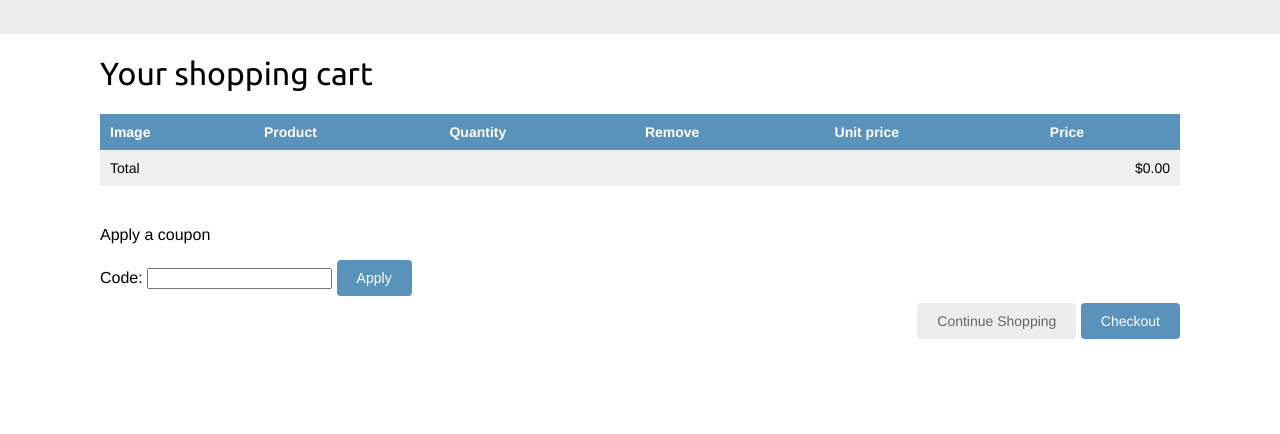
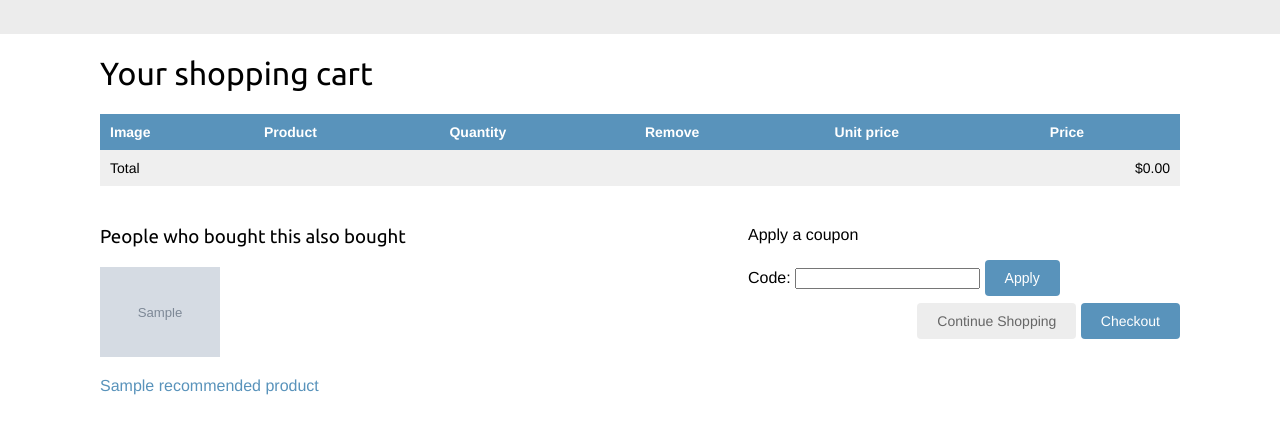
Before and after one commit to MoazSamy/Django-By-Example, a Django app: template Online Shop project/cart/templates/cart/detail.html in a window 1280 px wide. Shown: the part 46-480 px from the top of the page. Run offline with Django 4.2, Linux system fonts and the light colour scheme; tables that the repository leaves empty hold one stand-in row (values such as "Sample post"); the template is opened without the code that fills it: values that come from a table or form of the project are taken from there, most other values are stand-ins (such as "Sample title", 1, 10 or a date in 2020); grey boxes marked "Sample" are stand-in pictures; parts of the project's set-up code (start-up, migrations or seed data) failed here and were passed over; some libraries are stand-ins or nearby versions.

Commit message:
Add recommendations to the cart detail template

```diff
--- a/Online Shop project/cart/templates/cart/detail.html
+++ b/Online Shop project/cart/templates/cart/detail.html
@@ -71,6 +71,23 @@
             </tr>
         </tbody>
     </table>
+    {% if recommended_products %}
+        <div class="recommendations cart">
+            <h3>People who bought this also bought</h3>
+            {% for p in recommended_products %}
+                <div class="item">
+                    <a href="{{p.get_absolute_url}}">
+                        <img src="{% if p.image %} {{p.image.url}} {% else %} {% static 'img/no_image.jpg' %} {% endif %}">
+                    </a>
+                    <p>
+                        <a href="{{p.get_absolute_url}}">
+                            {{p.name}}
+                        </a>
+                    </p>
+                </div>
+            {% endfor %}
+        </div>
+    {% endif %}
     <p>Apply a coupon</p>
     <form action="{% url 'coupons:apply' %}" method="POST">
         {{coupon_apply_form}}
```
